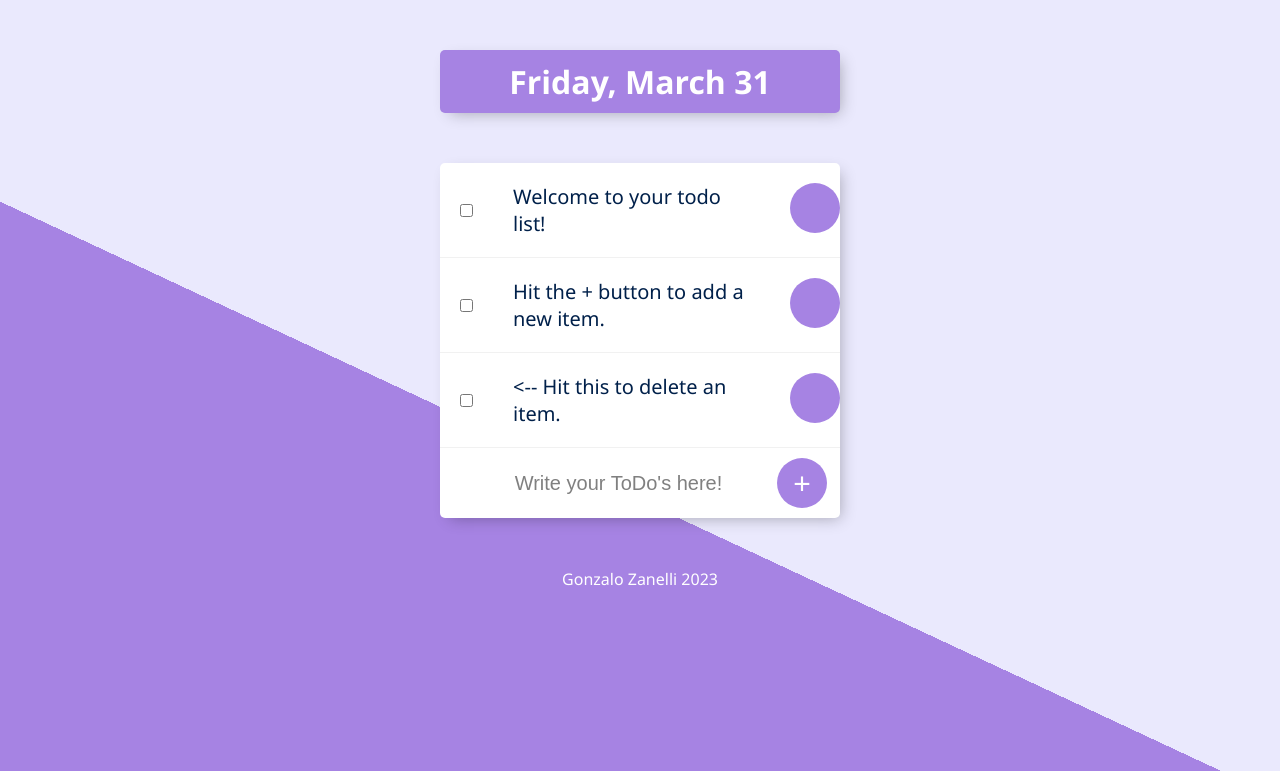
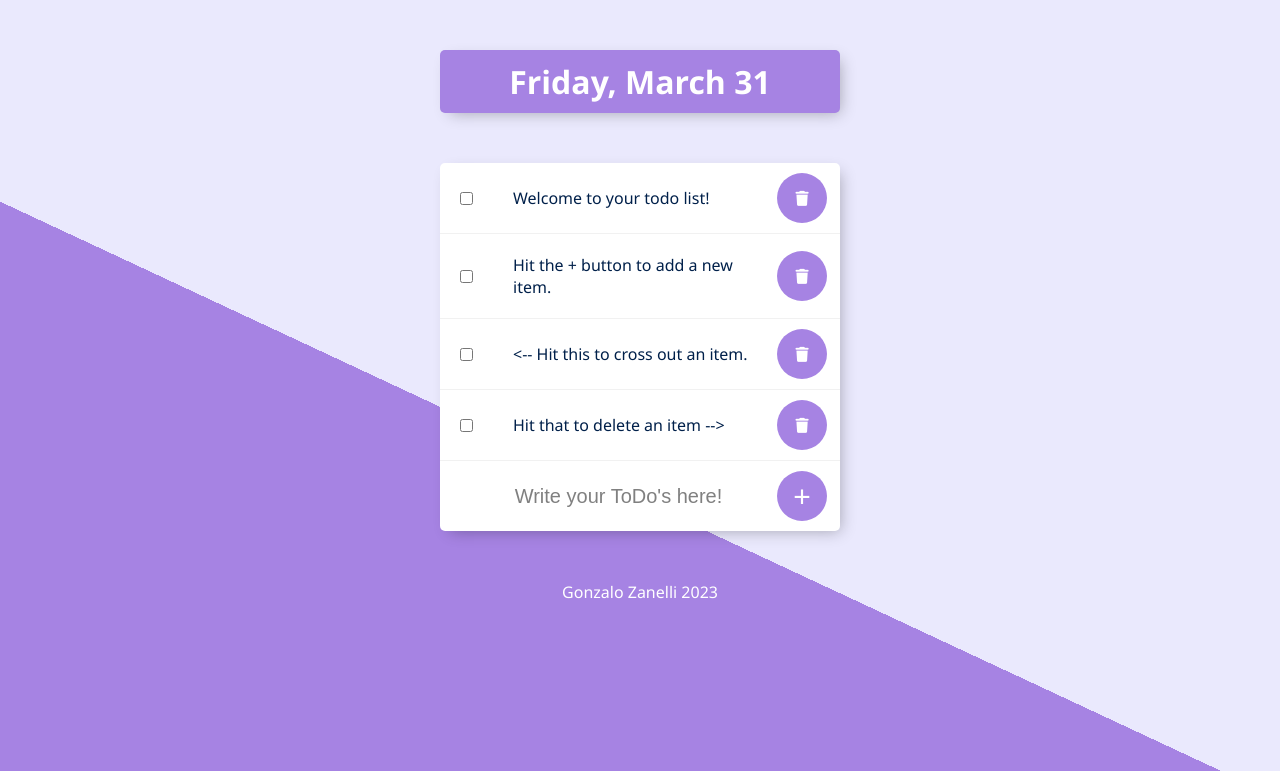
Before and after one commit to zanellig/angela-yu-course, a Node server app: page / in a window 1280 px wide. Shown: the top 771 px of the page. Run offline with Node 20, Linux system fonts and the light colour scheme; data comes from the database, SQL or seed files in the repository; data that the repository does not hold is empty; some libraries are stand-ins or nearby versions.

Commit message:
Create ability to add new lists via url query

```diff
--- a/seccion 33/app.js
+++ b/seccion 33/app.js
@@ -41,10 +41,24 @@ async function main() {
 	});
 
 	const item3 = new Item({
-		name: '<-- Hit this to delete an item.',
+		name: '<-- Hit this to cross out an item.',
 	});
 
-	const defaultItems = [item1, item2, item3];
+	const item4 = new Item({
+		name: 'Hit that to delete an item -->',
+	});
+
+	const defaultItems = [item1, item2, item3, item4];
+
+	const listsSchema = new Schema({
+		name: {
+			type: String,
+			required: [true, `The name of the list is required.`],
+		},
+		items: [itemsSchema],
+	});
+
+	const List = mongoose.model('List', listsSchema);
 
 	// await Item.deleteMany({}).then(() => {
 	// 	console.log(`Succesfully deleted all documents from the collection.`);
@@ -84,19 +98,56 @@ async function main() {
 	});
 
 	app.post('/del-item', (req, res) => {
-		console.log(req.body.item);
+		const deletedId = req.body.delete;
+		Item.deleteOne({ _id: deletedId }).then(
+			console.log(`Item ${deletedId} deleted succesfully.`)
+		);
 		res.redirect('/');
-	});
-
-	app.get('/work', (req, res) => {
-		// If we go to the /work route, then render the list with the title Work List and render the items in the workItems array.
-		res.render('list', { title: 'Work List', items: workItems });
 	});
 
 	app.get('/about', (req, res) => {
 		// Render the about ejs page.
 		res.render('about');
 	});
+
+	app.get('/:list', (req, res) => {
+		// Get the requested title by the user and lower case it.
+		const titleRequested = req.params.list.toLocaleLowerCase();
+
+		// Upper case the first letter.
+		const upperCasedTitle =
+			titleRequested.at(0).toLocaleUpperCase() + titleRequested.slice(1);
+
+		// Find if the list with the requested title exists in the database.
+		List.findOne({ name: titleRequested }).then(list => {
+			if (!list) {
+				const newList = new List({
+					name: titleRequested,
+					items: new Item({
+						name: `You've created a ${titleRequested} list!`,
+					}),
+				});
+
+				newList.save();
+
+				List.findOne({ name: titleRequested }).then(document => {
+					res.render('list', {
+						title: upperCasedTitle,
+						items: document.items,
+					});
+					console.log(`${upperCasedTitle} list created succesfully.`);
+				});
+			} else if (list) {
+				List.findOne({ name: titleRequested }).then(document => {
+					res.render('list', {
+						title: upperCasedTitle,
+						items: document.items,
+					});
+				});
+			}
+		});
+	});
+
 	/*
 	app.post('/work', (req, res) => {
 		workItems.push(item);
--- a/seccion 33/public/css/style.css
+++ b/seccion 33/public/css/style.css
@@ -61,14 +61,14 @@ p {
 
 	padding: 20px;
 
-	font-size: 20px;
+	font-size: 16px;
 
 	font-weight: 400;
 
 	color: #00204a;
 }
 
-form {
+form.item {
 	text-align: center;
 
 	margin-left: 20px;
@@ -86,8 +86,6 @@ button {
 	background-color: #a683e3;
 
 	color: #fff;
-
-	font-size: 30px;
 
 	padding-bottom: 0;
 
@@ -143,3 +141,17 @@ footer {
 	font-size: 12px;
 	border-width: 0;
 }
+
+.form-delete {
+	margin-left: auto;
+	margin-right: 13px;
+}
+
+.fa-trash {
+	font-size: 15px;
+	margin-top: 1px;
+}
+
+.btn-submit {
+	font-size: 30px;
+}
--- a/seccion 33/views/list.ejs
+++ b/seccion 33/views/list.ejs
@@ -9,11 +9,13 @@
 		<div class="item">
 			<input type="checkbox" />
 			<p><%=items[i].name%></p>
-			<form action="/del-item" method="post">
-				<button type="submit" name="delete" value="<%= title %>"></button>
-				<!-- Hacer algo para que pueda pasar la informacion desde aca hasta el servidor -->
+			<form action="/del-item" method="post" class="form-delete">
+				<button type="submit" name="delete" value="<%= items[i]._id %>">
+					<i class="fa-solid fa-trash"></i>
+				</button>
 			</form>
 		</div>
+
 		<% } %>
 
 		<form action="/" method="post" class="item">
@@ -24,7 +26,9 @@
 				autocomplete="off"
 				required
 			/>
-			<button type="submit" name="list" value="<%= title %>">+</button>
+			<button type="submit" name="list" value="<%= title %>" class="btn-submit">
+				+
+			</button>
 		</form>
 	</div>
 	<%- include('footer'); %>
```
